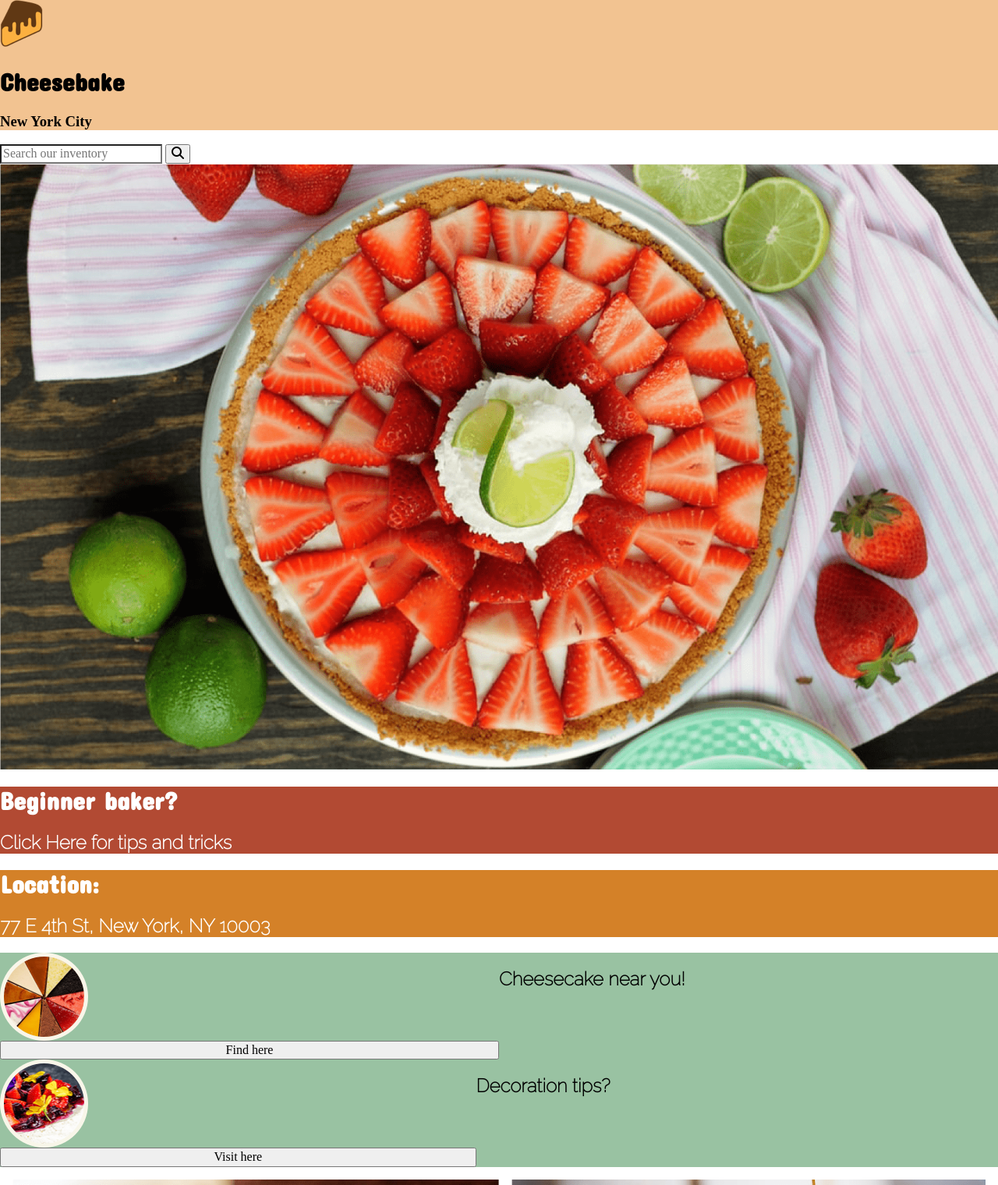
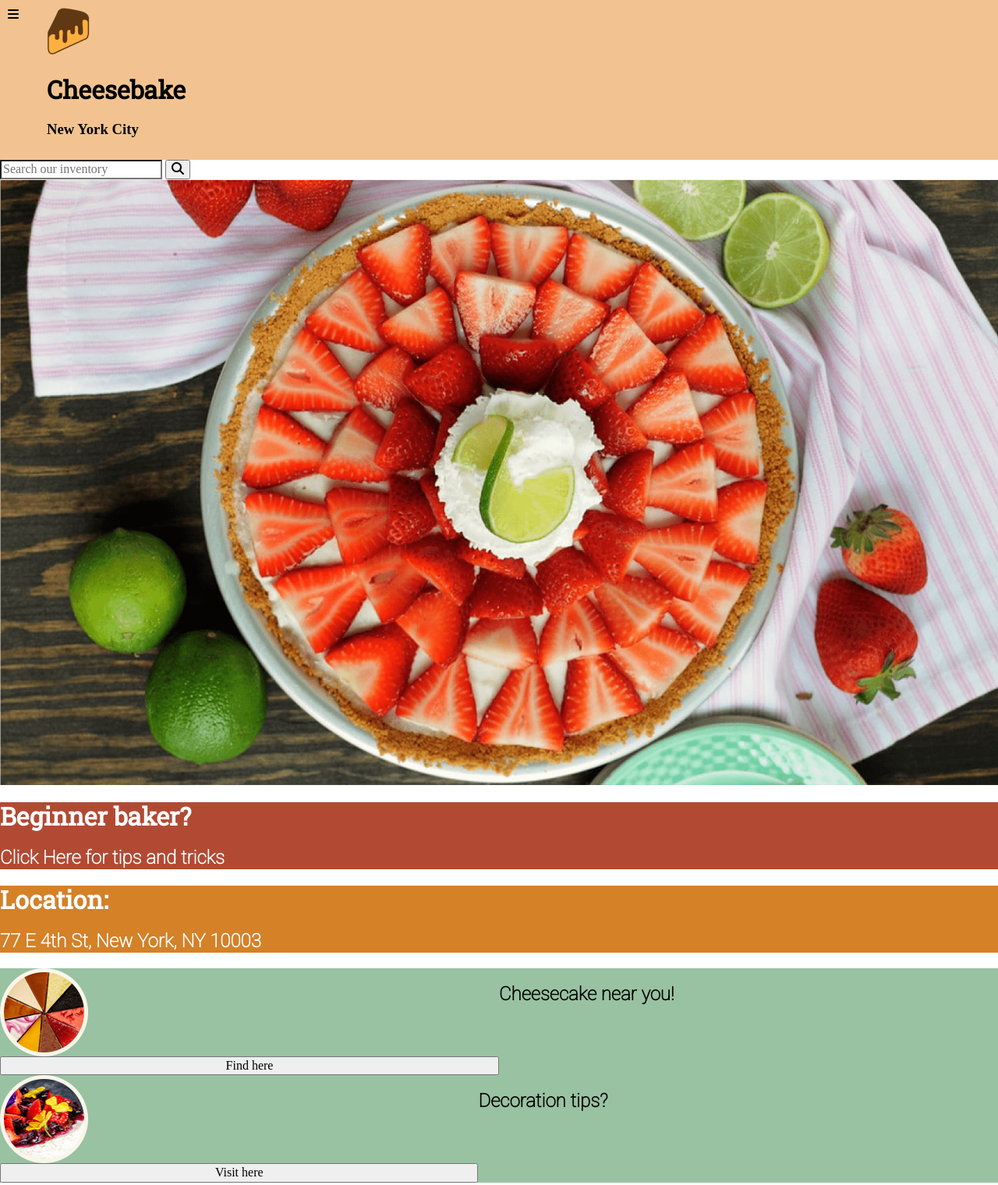
Before and after one commit to delaneyrbass/DelaneyBass-Homework-Cheesebake, a website: page deploy/index.html in a window 1280 px wide. Shown: the top 1520 px of the page at 78% size. Drawn offline with nearby package versions, Linux system fonts and the light colour scheme; a web font is replaced by a local one.

Commit message:
trying to fix things
i tried

```diff
--- a/deploy/index.html
+++ b/deploy/index.html
@@ -14,6 +14,9 @@
     <link href="https://fonts.googleapis.com/css2?family=Raleway:wght@100&display=swap" rel="stylesheet">
     <link rel="preconnect" href="https://fonts.gstatic.com">
     <link href="https://fonts.googleapis.com/css2?family=Concert+One&display=swap" rel="stylesheet">
+    <link rel="preconnect" href="https://fonts.gstatic.com">
+    <link href="https://fonts.googleapis.com/css2?family=Roboto:wght@100&display=swap" rel="stylesheet">
+    <link href="https://fonts.googleapis.com/css2?family=Roboto+Slab&family=Roboto:wght@100&display=swap" rel="stylesheet">
     <!-- Font Awesome -->
     <script src="https://kit.fontawesome.com/bbe5014805.js" crossorigin="anonymous"></script>
 
@@ -25,11 +28,19 @@
 
 <body>
     <header id="header">
-        <img src="img/header/cheesebake-logo.png" alt="cheesebake logo">
-        <aside>
-            <h1>Cheesebake</h1>
-            <h3>New York City</h3>
-        </aside>
+        <div>
+            <section id="burger-container">
+                <i class="fas fa-bars nav-btns" id="burger-icon"></i>
+            </section>
+            <nav id="nav-container" data-nav="main-navigation">
+                <img src="img/header/logo.png" alt="cheesebake logo">
+                <aside>
+                    <h1>Cheesebake</h1>
+                    <h3>New York City</h3>
+                </aside>
+            </nav>
+
+        </div>
 
     </header>
     <section id="search">
--- a/dev/scss/base/_base.scss
+++ b/dev/scss/base/_base.scss
@@ -1,9 +1,9 @@
 /* =============
     Base
 ============= */
-h1{font-family: 'Concert One', cursive;}
-h2{font-family: 'Raleway', sans-serif;}
-p{font-family: 'Raleway', sans-serif;}
+h1{font-family: 'Roboto Slab', serif;}
+h2{font-family: 'Roboto', sans-serif;}
+p{font-family: 'Roboto', sans-serif;}
 
 ul {
     margin: 0;
--- a/dev/scss/layout/_footer.scss
+++ b/dev/scss/layout/_footer.scss
@@ -37,6 +37,7 @@
 // }
 footer {
 background-color: #F2C391;
+font: #B5948F;
 	@include xl {
 		display: grid;
 		grid-template-areas: ". footer .";
--- a/dev/scss/layout/_header.scss
+++ b/dev/scss/layout/_header.scss
@@ -1,6 +1,14 @@
 /* =============
     Header
 ============= */
-#header{
+header {
     background-color: #F2C391;
+    >div {
+        display: grid;
+        grid-template-areas:
+        "burger-container main-navigation"
+        "nav nav";
+        padding: 10px;
+        grid-template-columns: 50px auto;
+    }
 }
```
Also changed, not shown: deploy/css/styles.css, deploy/img/header/CheeseBake.png (added), deploy/img/header/New York City.png (added), deploy/img/header/Untitled-1-01 Copy 2.png (added), deploy/img/header/logo-01-01.png (added), deploy/img/header/logo-01.png (added), deploy/img/header/logo.png (added), 8 other files.
